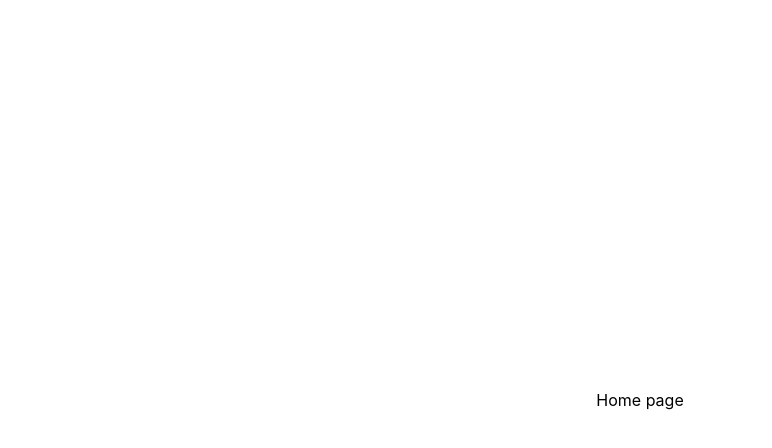
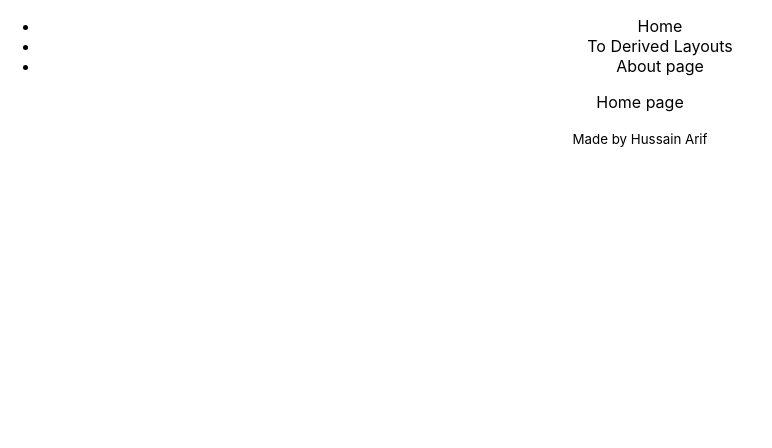
Before and after one commit to HussainArif12/nextjs-learn, a Next.js app: page / in a window 1280 px wide. Shown: the top 448 px of the page, without its empty margins (0-772 px from the left). Built offline with nearby package versions, Linux system fonts and the light colour scheme.

Commit message:
Learned links

```diff
--- /dev/null
+++ b/components/footer.js
@@ -0,0 +1,11 @@
+function Footer() {
+  return (
+    <>
+      <footer>
+        <small>Made by Hussain Arif</small>
+      </footer>
+    </>
+  );
+}
+
+export default Footer;
--- a/components/layout.js
+++ b/components/layout.js
@@ -1,9 +1,12 @@
-//import styles from "../styles/Layouts.module.css";
+import styles from "../styles/Layouts.module.css";
+import Footer from "./footer";
+import Nav from "./nav";
 export default function CustomLayout({ children }) {
   return (
-    <div>
+    <div className={styles.container}>
+      <Nav />
       {children}
-      <h1>Rendered with the custom layout</h1>{" "}
+      <Footer />
     </div>
   );
 }
--- /dev/null
+++ b/components/nav.js
@@ -0,0 +1,21 @@
+import Link from "next/link";
+function Nav() {
+  return (
+    <div>
+      <nav>
+        <ul>
+          <li>
+            <Link href="/">Home</Link>
+          </li>
+          <li>
+            <Link href="/derivedLayout">To Derived Layouts</Link>
+          </li>
+          <li>
+            <Link href="/about"> About page</Link>
+          </li>
+        </ul>
+      </nav>
+    </div>
+  );
+}
+export default Nav;
--- a/pages/about.js
+++ b/pages/about.js
@@ -1,11 +1,14 @@
 import Head from "next/head";
+import CustomLayout from "../components/layout";
 function About() {
   return (
     <div>
       <Head>
         <title>About page</title>
       </Head>
-      <p>Hello world from about piece of text</p>
+      <CustomLayout>
+        <p>Hello world from about piece of text</p>
+      </CustomLayout>
     </div>
   );
 }
--- a/pages/derivedLayout.js
+++ b/pages/derivedLayout.js
@@ -4,7 +4,7 @@ function DerivedLayout() {
   return (
     <>
       <CustomLayout>
-        <p>Hello there! I'm from Derived Layout</p>
+        <p>Gaming</p>
       </CustomLayout>
     </>
   );
--- a/pages/index.js
+++ b/pages/index.js
@@ -1,13 +1,15 @@
 import Head from "next/head";
 import styles from "../styles/Home.module.css";
-
+import CustomLayout from "../components/layout";
 export default function Home() {
   return (
-    <div className={styles.container}>
+    <div>
       <Head>
         <title>Welcome to home!</title>
       </Head>
-      <p>Home page</p>
+      <CustomLayout>
+        <p>Home page</p>
+      </CustomLayout>
     </div>
   );
 }
--- a/styles/Layouts.module.css
+++ b/styles/Layouts.module.css
@@ -1,3 +1,3 @@
 .container {
-  background-color: blue;
+  text-align: center;
 }
```
